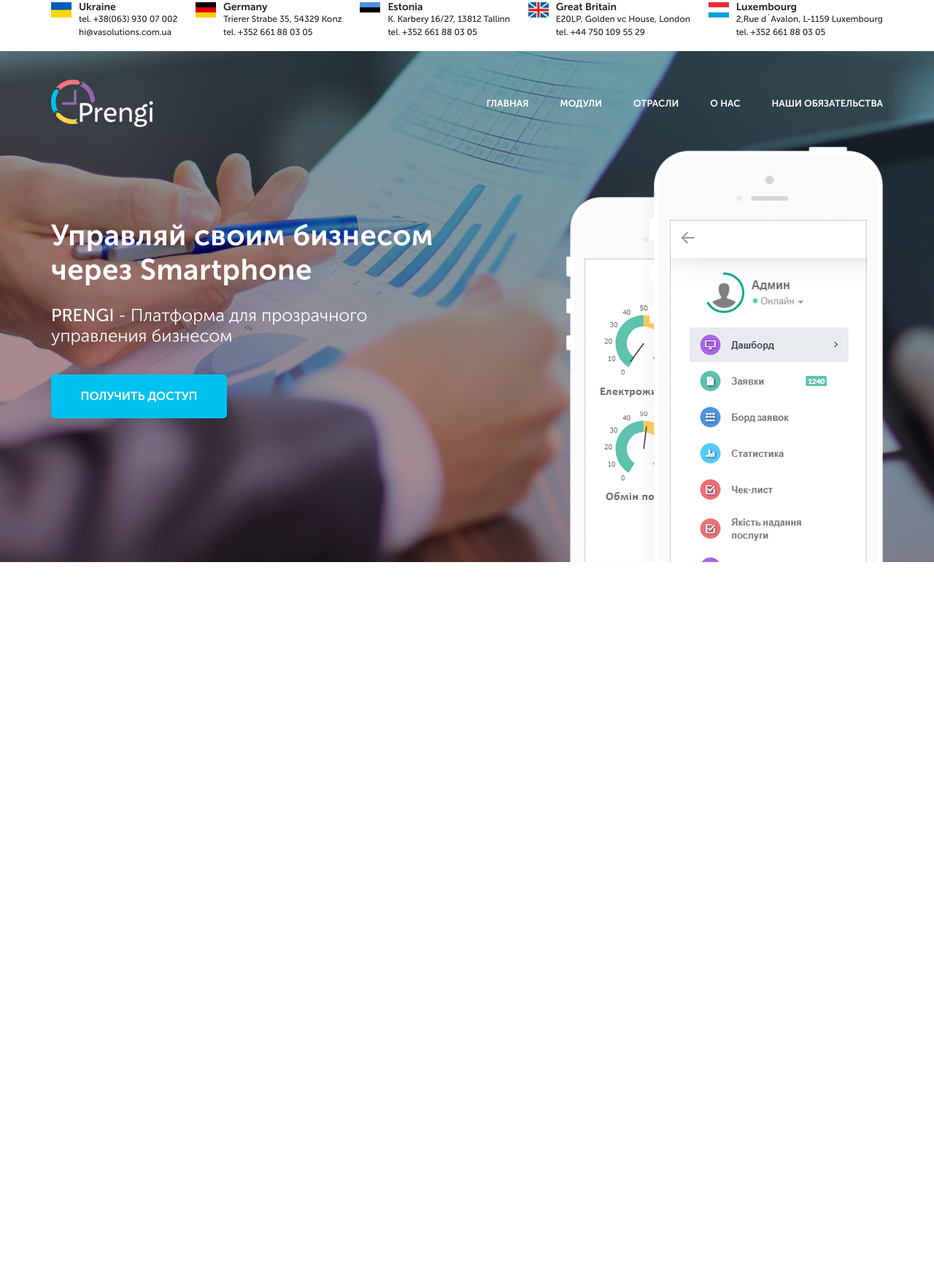
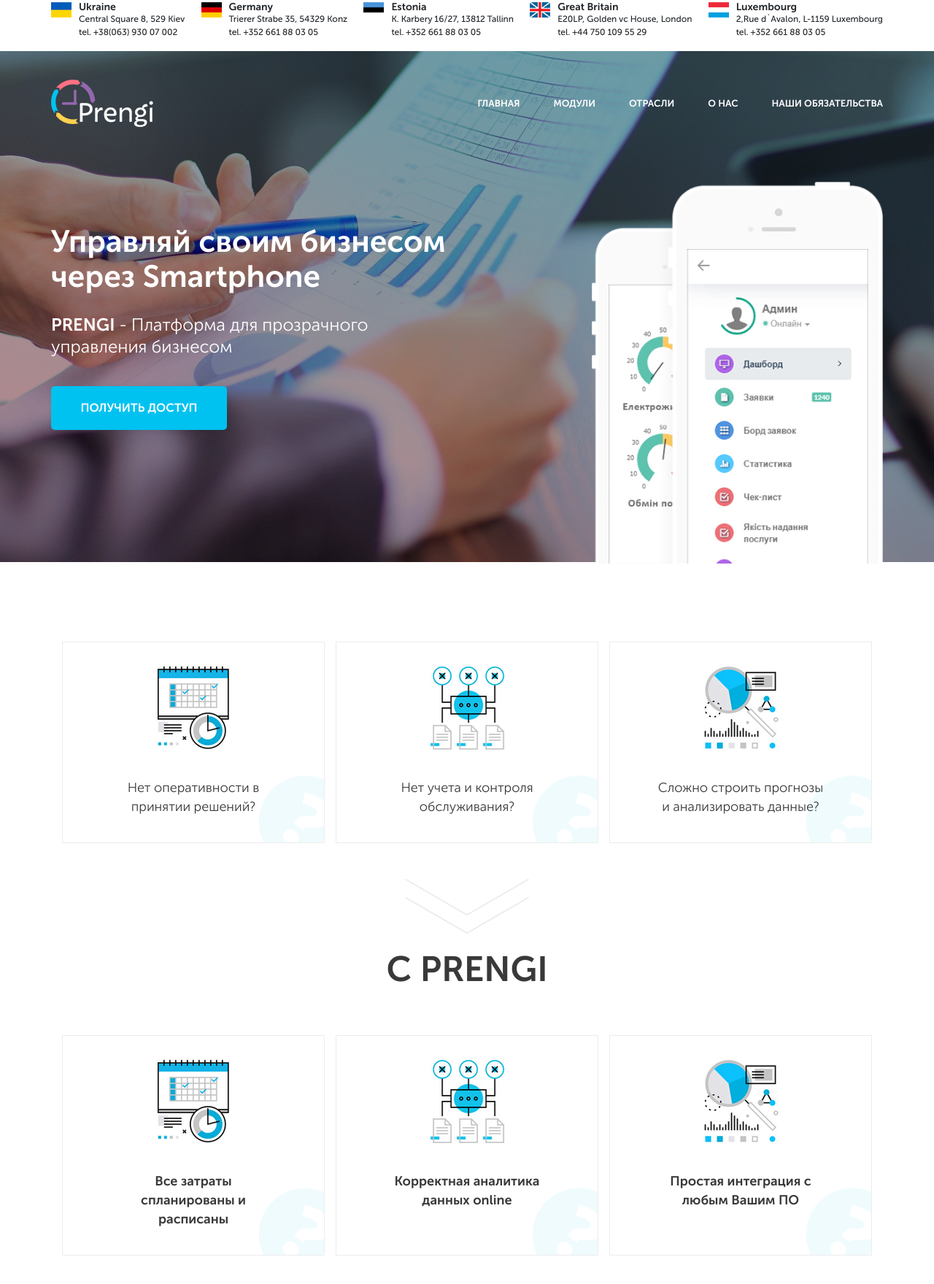
Before and after one commit to NikitaDanshin415/Prenji, a plain HTML site: page index.html in a window 1280 px wide. Shown: the part 17-1776 px from the top of the page at 73% size. Before the commit the page ends 800 px from the top, so only its background shows below. Drawn offline with nearby package versions, Linux system fonts and the light colour scheme.

Commit message:
Add files via upload

```diff
--- a/index.html
+++ b/index.html
@@ -15,40 +15,40 @@
                     <img src="icons/flags/ukraine.png" alt="" class="countries__flag">
                     <div class="countries__descr">
                         <div class="countries__name">Ukraine</div>
+                        <div class="countries__email">Central Square 8, 529 Kiev</div>
                         <div class="countries__phone">tel. +38(063) 930 07 002</div>
-                        <div class="countries__email">hi@vasolutions.com.ua</div>
                     </div>
                 </div>
                 <div class="countries__item">
                     <img src="icons/flags/germany.png" alt="" class="countries__flag">
                     <div class="countries__descr">
                         <div class="countries__name">Germany</div>
-                        <div class="countries__phone">Trierer Strabe 35, 54329 Konz</div>
-                        <div class="countries__email">tel. +352 661 88 03 05</div>
+                        <div class="countries__email">Trierer Strabe 35, 54329 Konz</div>
+                        <div class="countries__phone">tel. +352 661 88 03 05</div>
                     </div>
                 </div>
                 <div class="countries__item">
                     <img src="icons/flags/estonia.png" alt="" class="countries__flag">
                     <div class="countries__descr">
                         <div class="countries__name">Estonia</div>
-                        <div class="countries__phone">K. Karbery 16/27, 13812 Tallinn</div>
-                        <div class="countries__email">tel. +352 661 88 03 05</div>
+                        <div class="countries__email">K. Karbery 16/27, 13812 Tallinn</div>
+                        <div class="countries__phone">tel. +352 661 88 03 05</div>
                     </div>
                 </div>
                 <div class="countries__item">
                     <img src="icons/flags/britain.png" alt="" class="countries__flag">
                     <div class="countries__descr">
                         <div class="countries__name">Great Britain</div>
-                        <div class="countries__phone">E20LP, Golden vc House, London</div>
-                        <div class="countries__email">tel. +44 750 109 55 29</div>
+                        <div class="countries__email">E20LP, Golden vc House, London</div>
+                        <div class="countries__phone">tel. +44 750 109 55 29</div>
                     </div>
                 </div>
                 <div class="countries__item">
                     <img src="icons/flags/lyxemburg.png" alt="" class="countries__flag">
                     <div class="countries__descr">
                         <div class="countries__name">Luxembourg</div>
-                        <div class="countries__phone">2,Rue d`Avalon, L-1159 Luxembourg</div>
-                        <div class="countries__email">tel. +352 661 88 03 05</div>
+                        <div class="countries__email">2,Rue d`Avalon, L-1159 Luxembourg</div>
+                        <div class="countries__phone">tel. +352 661 88 03 05</div>
                     </div>
                 </div>
             </div>
@@ -59,13 +59,12 @@
             <span></span>
         </div>
     </section>
+
     <section class="promo">
         <div class="container">
-            <header class="promo__header">
-                <a href="#" class="header__logo">
-                    <img src="icons/logo.png" alt="logo">
-                </a>
-                <ul class="promo__menu">
+            <nav class="promo__menu">
+                <a href="#"><img src="icons/logo.png" alt="logo" class="logo"></a>
+                <ul class="promo__menu-items">
                     <li><a href="#">Главная</a></li>
                     <li><a href="#">Модули</a></li>
                     <li><a href="#">Отрасли</a></li>
@@ -77,28 +76,69 @@
                     <span></span>
                     <span></span>
                 </div>
-            </header>
+            </nav>
+
             <section class="promo__carousel">
-                <div class="carusel__inner">
-                    <div>
-                        <div class="slide">
-                            <div class="promo__title">Управляй своим бизнесом через Smartphone</div>
-                            <div class="promo__descr"><span>PRENGI</span> - Платформа для прозрачного управления бизнесом</div>
-                        </div>
-                    </div>
-                    <div>
-                        <div class="slide">
-                            <div class="promo__title">Развивай свой бизнес через Smartphone</div>
-                            <div class="promo__descr"><span>PRENGI</span> - Платформа для прозрачного развития бизнеса</div>
-                        </div>
-                    </div>
+                <div class="promo__item">
+                    <h1 class="promo__title">Управляй своим бизнесом через Smartphone</h1>
+                    <div class="promo__text"><span>PRENGI</span> - Платформа для прозрачного управления бизнесом</div>
+                    <button class="btn btn_mt39">Получить доступ</button>
                 </div>
-                <button class="button">Получить доступ</button>
+                <img src="img/phone.png" alt="phone" class="promo__phone">
             </section>
-            <img src="img/phone.png" alt="phone" class="promo__phone">
         </div>
     </section>
 
+    <section class="solution">
+        <div class="container">
+            <div class="solution__items">
+                <div class="solution__item">
+                    <img class="solution__item-img" src="img/solution_1.png" alt="sol1">
+                    <div class="solution__item-text">Нет оперативности в принятии решений?</div>
+                    <img class="solution__item-bg" src="img/solution_bg.png" alt="solution_bg">
+                </div>
+                <div class="solution__item">
+                    <img class="solution__item-img" src="img/solution_2.png" alt="sol2">
+                    <div class="solution__item-text">Нет учета и контроля обслуживания?</div>
+                    <img class="solution__item-bg" src="img/solution_bg.png" alt="solution_bg">
+                </div>
+                <div class="solution__item">
+                    <img class="solution__item-img" src="img/solution_3.png" alt="sol3">
+                    <div class="solution__item-text">Сложно строить прогнозы и анализировать данные?</div>
+                    <img class="solution__item-bg" src="img/solution_bg.png" alt="solution_bg">
+                </div>
+            </div>
+            <div class="solution__arrows">
+                <div class="arrows">
+                    <div class="arrows__arrow1"></div>
+                    <div class="arrows__arrow2"></div>
+                </div>
+                <div class="arrows">
+                    <div class="arrows__arrow1"></div>
+                    <div class="arrows__arrow2"></div>
+                </div>
+            </div>
+            <h2 class="solution__title">С PRENGI</h2>
+            <div class="solution__items">
+                    <div class="solution__item">
+                        <img class="solution__item-img" src="img/solution_1.png" alt="sol1">
+                        <div class=" solution__item-text_black">Все затраты спланированы и расписаны</div>
+                        <img class="solution__item-bg" src="img/solution_bg.png" alt="solution_bg">
+                    </div>
+                    <div class="solution__item">
+                        <img class="solution__item-img" src="img/solution_2.png" alt="sol2">
+                        <div class="solution__item-text_black">Корректная аналитика данных online</div>
+                        <img class="solution__item-bg" src="img/solution_bg.png" alt="solution_bg">
+                    </div>
+                    <div class="solution__item">
+                        <img class="solution__item-img" src="img/solution_3.png" alt="sol3">
+                        <div class="solution__item-text_black">Простая интеграция с любым Вашим ПО</div>
+                        <img class="solution__item-bg" src="img/solution_bg.png" alt="solution_bg">
+                    </div>
+                </div>
+        </div>
+
+    </section>
     <script src="https://code.jquery.com/jquery-1.11.0.min.js"></script>
     <script src="https://code.jquery.com/jquery-migrate-1.2.1.min.js"></script>
     <script src="js/slick.min.js"></script>
--- a/js/script.js
+++ b/js/script.js
@@ -1,24 +1,17 @@
 $( document ).ready(function() {
-    $('.carusel__inner').slick({
-        arrows:false,
-        //autoplay: true,
-        //autoplaySpeed: 2000,
-    });
-
     $('.countries .hamburger').on('click',function(){
         $(this).toggleClass('hamburger_active');
         $('.countries__items').toggleClass('countries__items_active');
 
         $('.promo .hamburger').removeClass('hamburger_active');
-        $('.promo__menu').removeClass('promo__menu_active');
+        $('.promo__menu-items').removeClass('promo__menu-items_active');
     });
 
     $('.promo .hamburger').on('click',function(){
         $(this).toggleClass('hamburger_active');
-        $('.promo__menu').toggleClass('promo__menu_active');
+        $('.promo__menu-items').toggleClass('promo__menu-items_active');
 
         $('.countries .hamburger').removeClass('hamburger_active');
         $('.countries__items').removeClass('countries__items_active');
     });
-
 });
--- a/sass/blocks/_button.scss
+++ b/sass/blocks/_button.scss
@@ -1,4 +1,5 @@
-.button{
+.btn{
+    display: block;
     width: 241px;
     height: 60px;
     box-shadow: 0 0 7px rgba(0, 0, 0, 0.07);
@@ -10,4 +11,7 @@
     font-weight: 700;
     line-height: 30px;
     text-transform: uppercase;
+    &_mt39{
+        margin-top: 39px;
+    }
 }
--- /dev/null
+++ b/sass/blocks/_carousel.scss
@@ -0,0 +1,3 @@
+.carousel{
+
+}
--- a/sass/blocks/_countries.scss
+++ b/sass/blocks/_countries.scss
@@ -40,6 +40,9 @@
     .countries{
         .container{
             justify-content: space-around;
+        }
+        &__items{
+            padding: 0 20px;
         }
     }
 }
--- a/sass/blocks/_promo.scss
+++ b/sass/blocks/_promo.scss
@@ -1,116 +1,109 @@
 .promo{
-    position: relative;
     min-height: 700px;
-    padding-top: 39px;
-    background: url(../img/main.jpg) center center/cover no-repeat;
-    &__header{
+    background: url('../../img/main.jpg') center center/cover no-repeat;
+    padding-top:39px;
+    &__menu{
         display: flex;
+        align-items: center;
         justify-content: space-between;
-        align-items: center;
-        &__logo{
+        .logo{
+            display: block;
             width: 140px;
             height: 65px;
+        }
+        &-items{
+            display: flex;
+            list-style-type: none;
+            margin: 0;
+            padding: 0;
+            li{
+                margin-left: 46px;
+                a{
+                    font-size: 13px;
+                    font-weight: 700;
+                    line-height: 26px;
+                    text-transform: uppercase;
+                    color:#fff;
+                }
+            }
+        }
+    }
+    &__item{
+        width: 550px;
+    }
+    &__carousel{
+        margin-top: 133px;
+        position: relative;
+    }
+    &__title{
+        color: #ffffff;
+        font-size: 42px;
+        font-weight: 700;
+        line-height: 48px;
+    }
+    &__text{
+        color: #ffffff;
+        font-size: 24px;
+        font-weight: 300;
+        line-height: 30px;
+        margin-top: 27px;
+        span{
+            font-weight: 600;
+        }
+    }
+    &__phone{
+        position: absolute;
+        right: 0;
+        bottom: -65%;
+        width: 35%;
     }
     .hamburger{
         display: none;
     }
 }
+
+@media (max-width: 1140px){
+    .promo{
         &__menu{
-        display: flex;
             justify-content: space-around;
-        list-style: none;
-        padding: 0;
-        margin: 0;
-        li{
-            margin-left: 43px;
         }
-        a{
-            color:#fff;
-            text-decoration: none;
-            font-size: 13px;
-            font-weight: 700;
-            line-height: 26px;
-            text-transform: uppercase;
-        }
-        :hover{
-            transform: scale(1.2)
-        }
-    }
-    &__carousel{
-        margin-top: 125px;
+        &__item{
+            margin-left: 90px;
+            width: 500px;
         }
         &__title{
-        color: #fff;
-        font-size: 40px;
-        font-weight: 700;
-        line-height: 47px;
-        letter-spacing: 0.39px;
+            font-size: 35px;
         }
-    &__descr{
-        margin-top: 25px;
-        color: #fff;
-        font-size: 24px;
-        font-weight: 300;
-        line-height: 28px;
-        margin-bottom: 39px;
-        span{
-            font-weight: 400;
-        }
-    }
-    &__phone{
-        display: block;
-        right: 0;
-        bottom:0;
-        position: absolute;
-
-    }
-    .container{
-        min-height: 661px;
-    }
-    .carusel__inner .slide{
-        max-width: 524px;
-    }
-}
-
-
-@media (max-width: 1180px){
-    .promo{
-        &__carousel{
-            padding-left: 90px;
-        }
-        &__header{
-            justify-content: space-around;
+        &__text{
+            font-size: 20px;
         }
     }
 }
 
-
-@media (max-width: 1052px){
+@media (max-width: 900px){
     .promo{
         &__phone{
-            width: 38%;
+            display: none;
+        }
+        &__item{
+            margin: 0 auto;
+            width: 70%;
+        }
+        &__title{
+            text-align: center;
+        }
+        &__text{
+            text-align: center;
+        }
+        button{
+            margin:39px auto;
         }
     }
 }
 
 @media (max-width: 768px){
     .promo{
-        .carusel{
-            &__inner{
-                .slide{
-                    max-width: 370px;
-                }
-            }
-        }
-        &__title{
-            font-size: 30px;
-            line-height: 35px;
-        }
-        &__descr{
-            font-size: 20px;
-            line-height: 24px;
-        }
-        &__menu{
+        &__menu-items{
             position: fixed;
             flex-direction: column;
             justify-content: space-evenly;
@@ -119,27 +112,27 @@
             width: 42%;
             height: 100vh;
             padding: 20px 15px;
-            background: rgba(255, 255, 255, 0.8);
+            background: rgba(94, 94, 94, 0.8);
             transition: 0.6s all;
-            align-items: center;
             z-index: 1;
+            li{
+                margin-left:0;
+                text-align: center;
+                a{
+                    display: block;
+                    width: 100%;
+                    line-height: 50px;
+                }
+            }
             &_active{
                 left: 0%;
             }
-            a{
-                color:#000;
         }
-            li{
-                margin-left: 0;
-            }
-        }
-        &__header{
-            justify-content: space-between;
-            margin-left: 80px;
         .hamburger{
             display: block;
             position: absolute;
             right: 10px;
+            top: 5%;
             transform: translateY(-50%);
             width: 26px;
             height: 12px;
@@ -168,4 +161,3 @@
         }
     }
 }
-}
--- /dev/null
+++ b/sass/blocks/_solution.scss
@@ -0,0 +1,81 @@
+.solution{
+    min-height: 896px;
+    padding: 79px 0 81px 0;
+    &__items{
+        display: flex;
+        margin-bottom: 75px;
+        justify-content: space-evenly;
+        flex-wrap: wrap;
+    }
+    &__item{
+        width: 360px;
+        border: 1px solid #ececec;
+        display: flex;
+        flex-direction: column;
+        align-items: center;
+        padding: 0 63px 36px;
+        position: relative;
+        margin-top: 30px;
+        &-img{
+            width: 192px;
+            height: 186px;
+        }
+        &-text{
+            color: #393939;
+            font-size: 18px;
+            font-weight: 300;
+            line-height: 26px;
+            text-align: center;
+            &_black{
+                color: #393939;
+                font-size: 18px;
+                font-weight: 700;
+                line-height: 26px;
+                text-align: center;
+            }
+        }
+        &-bg{
+            position: absolute;
+            bottom: 0;
+            right: 0;
+        }
+
+    }
+    &__arrows{
+        padding-bottom: 58px;
+    }
+    .arrows{
+        width: 170px;
+        height: 50px;
+        position: relative;
+        margin: -25px auto;
+
+        div{
+            position: absolute;
+            background: #ececec;
+        }
+        &__arrow1{
+            width: 98px;
+            height: 2px;
+            transform:rotate(30deg);
+            bottom: 50%;
+            left: -6px;
+        }
+        &__arrow2{
+            width: 98px;
+            height: 2px;
+            transform: rotate(-30deg);
+            right: -6px;
+            bottom: 50%;
+        }
+    }
+    &__title{
+        color: #393939;
+        font-size: 48px;
+        font-weight: 700;
+        line-height: 30.04px;
+        text-transform: uppercase;
+        text-align: center;
+        padding-bottom: 37px;
+    }
+}
--- a/sass/style.scss
+++ b/sass/style.scss
@@ -20,3 +20,5 @@
 @import 'blocks/promo';
 @import 'blocks/countries';
 @import 'blocks/button';
+@import 'blocks/carousel';
+@import 'blocks/solution';
```
Also changed, not shown: css/style.min.css, img/solution_1.png (added), img/solution_2.png (added), img/solution_3.png (added), img/solution_bg.png (added). Lines whose indentation alone changed are shown as unchanged.
